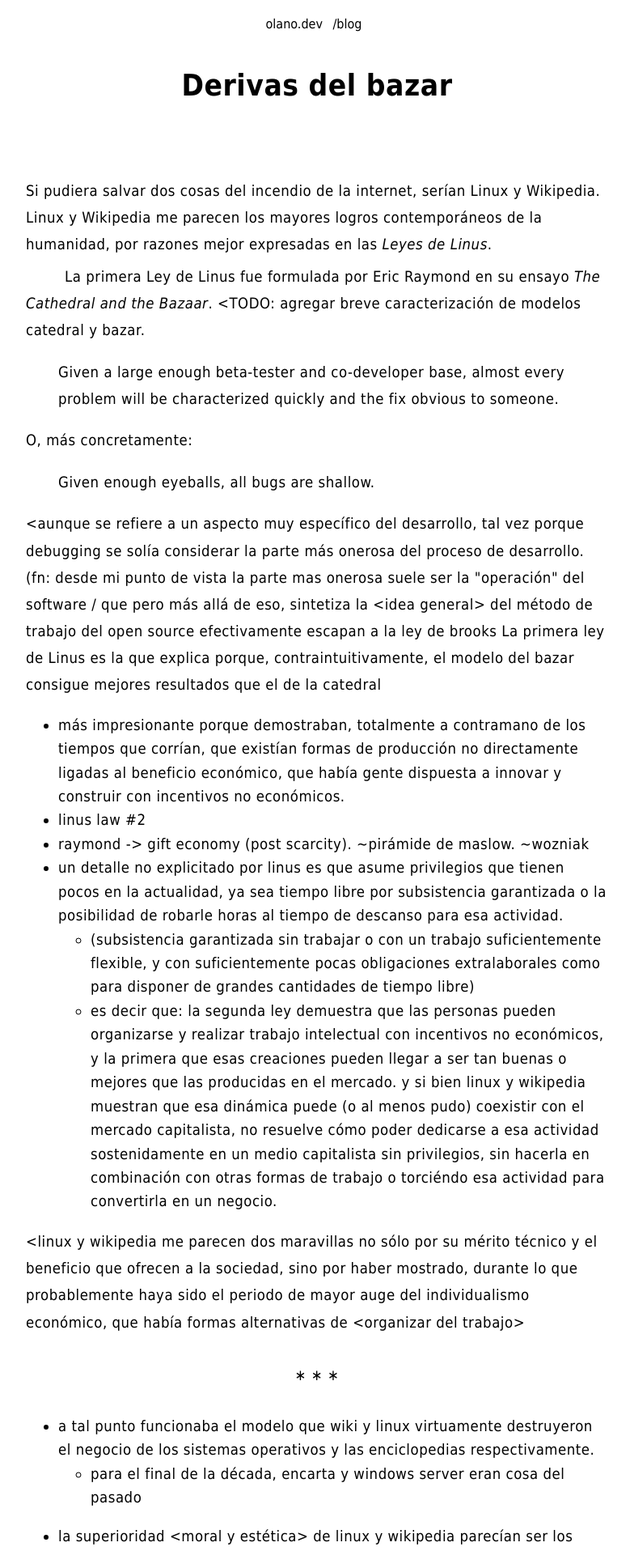
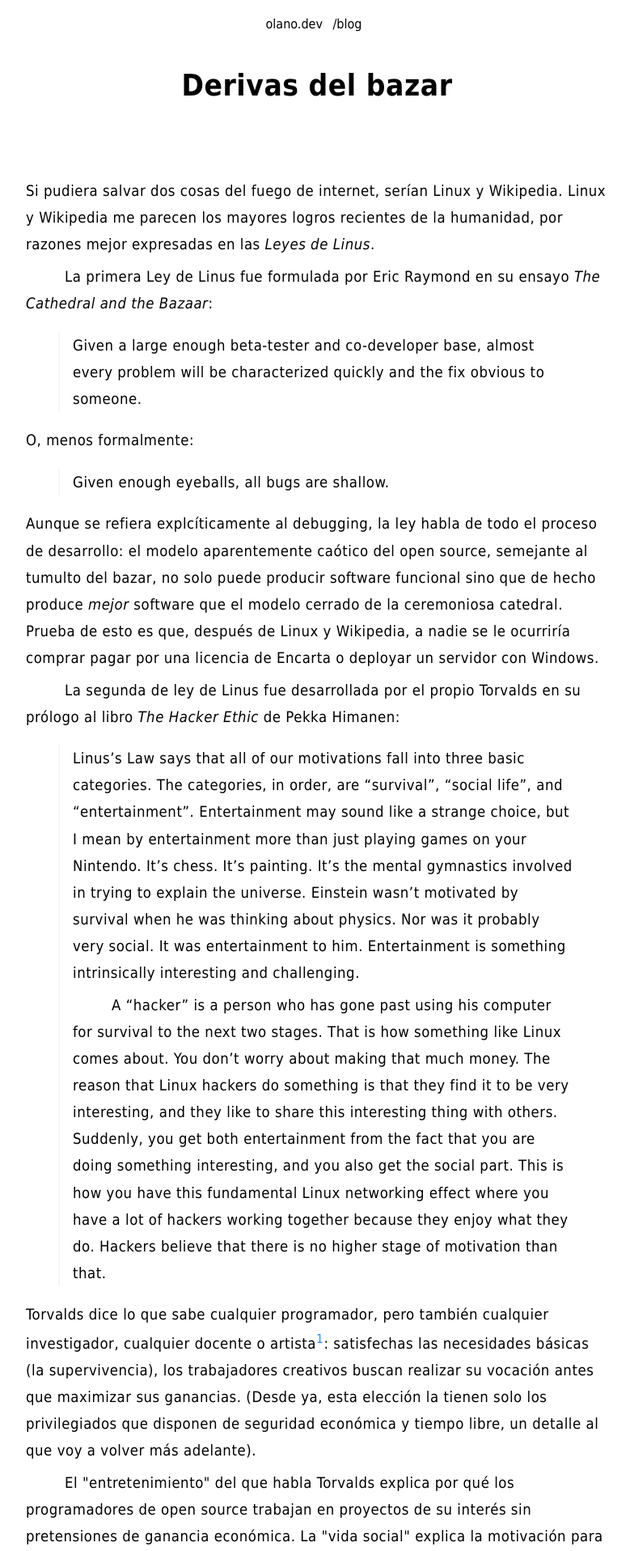
Before and after one commit to facundoolano/olano.dev, a Jekyll site: the page built from _posts/2023-11-05-derivas-del-bazar.html, in a window 1280 px wide. Shown: the top 1916 px of the page at 81% size, without its empty margins (248-1027 px from the left). Built offline with Jekyll 4.4.1, drawn with Linux system fonts in a browser that asks for light colours; some of the changed text lies outside the part shown.

Commit message:
flesh out first section

```diff
--- a/_posts/2023-11-05-derivas-del-bazar.html
+++ b/_posts/2023-11-05-derivas-del-bazar.html
@@ -5,16 +5,13 @@
 tags: [software]
 ---
 
-
 <p>
-Si pudiera salvar dos cosas del incendio de la internet, serían Linux y Wikipedia. Linux y Wikipedia me parecen los mayores logros contemporáneos de la humanidad, por razones mejor expresadas en las <i>Leyes de Linus</i>.
+Si pudiera salvar dos cosas del fuego de internet, serían Linux y Wikipedia. Linux y Wikipedia me parecen los mayores logros recientes de la humanidad, por razones mejor expresadas en las <i>Leyes de Linus</i>.
 </p>
 
 <p>
-La primera Ley de Linus fue formulada por Eric Raymond en su ensayo <i>The Cathedral and the Bazaar</i>.
-&lt;TODO: agregar breve caracterización de modelos catedral y bazar.
+La primera Ley de Linus fue formulada por Eric Raymond en su ensayo <i>The Cathedral and the Bazaar</i>:
 </p>
-
 
 <blockquote>
 <p>
@@ -23,7 +20,7 @@
 </blockquote>
 
 <p>
-O, más concretamente:
+O, menos formalmente:
 </p>
 
 <blockquote>
@@ -33,26 +30,33 @@
 </blockquote>
 
 <p>
-&lt;aunque se refiere a un aspecto muy específico del desarrollo,
-tal vez porque debugging se solía considerar la parte más onerosa del proceso de desarrollo. (fn: desde mi punto de vista la parte mas onerosa suele ser la "operación" del software / que
-pero más allá de eso, sintetiza la &lt;idea general&gt; del método de trabajo del open source
-efectivamente escapan a la ley de brooks
-La primera ley de Linus es la que explica porque, contraintuitivamente, el modelo del bazar consigue mejores resultados que el de la catedral
+Aunque se refiera explcíticamente al debugging, la ley habla de todo el proceso de desarrollo: el modelo aparentemente caótico del open source, semejante al tumulto del bazar, no solo puede producir software funcional sino que de hecho produce <i>mejor</i> software que el modelo cerrado de la ceremoniosa catedral. Prueba de esto es que, después de Linux y Wikipedia, a nadie se le ocurriría comprar pagar por una licencia de Encarta o deployar un servidor con Windows.
 </p>
 
-<ul class="org-ul">
-<li>más impresionante porque demostraban, totalmente a contramano de los tiempos que corrían, que existían formas de producción no directamente ligadas al beneficio económico, que había gente dispuesta a innovar y construir con incentivos no económicos.</li>
-<li>linus law #2</li>
-<li>raymond -&gt; gift economy (post scarcity). ~pirámide de maslow. ~wozniak</li>
-<li>un detalle no explicitado por linus es que asume privilegios que tienen pocos en la actualidad, ya sea tiempo libre por subsistencia garantizada o la posibilidad de robarle horas al tiempo de descanso para esa actividad.
-<ul class="org-ul">
-<li>(subsistencia garantizada sin trabajar o con un trabajo suficientemente flexible, y con suficientemente pocas obligaciones extralaborales como para disponer de grandes cantidades de tiempo libre)</li>
-<li>es decir que: la segunda ley demuestra que las personas pueden organizarse y realizar trabajo intelectual con incentivos no económicos, y la primera que esas creaciones pueden llegar a ser tan buenas o mejores que las producidas en el mercado. y si bien linux y wikipedia muestran que esa dinámica puede (o al menos pudo) coexistir con el mercado capitalista, no resuelve cómo poder dedicarse a esa actividad sostenidamente en un medio capitalista sin privilegios, sin hacerla en combinación con otras formas de trabajo o torciéndo esa actividad para convertirla en un negocio.</li>
-</ul></li>
-</ul>
+<p>
+La segunda de ley de Linus fue desarrollada por el propio Torvalds en su prólogo al libro <i>The Hacker Ethic</i> de Pekka Himanen:
+</p>
+
+<blockquote>
+<p>
+Linus’s Law says that all of our motivations fall into three basic categories. The categories, in order, are “survival”, “social life”, and “entertainment”. Entertainment may sound like a strange choice, but I mean by entertainment more than just playing games on your Nintendo. It’s chess. It’s painting. It’s the mental gymnastics involved in trying to explain the universe. Einstein wasn’t motivated by survival when he was thinking about physics. Nor was it probably very social. It was entertainment to him. Entertainment is something intrinsically interesting and challenging.
+</p>
 
 <p>
-&lt;linux y wikipedia me parecen dos maravillas no sólo por su mérito técnico y el beneficio que ofrecen a la sociedad, sino por haber mostrado, durante lo que probablemente haya sido el periodo de mayor auge del individualismo económico, que había formas alternativas de &lt;organizar del trabajo&gt;
+A “hacker” is a person who has gone past using his computer for survival to the next two stages. That is how something like Linux comes about. You don’t worry about making that much money. The reason that Linux hackers do something is that they find it to be very interesting, and they like to share this interesting thing with others. Suddenly, you get both entertainment from the fact that you are doing something interesting, and you also get the social part. This is how you have this fundamental Linux networking effect where you have a lot of hackers working together because they enjoy what they do. Hackers believe that there is no higher stage of motivation than that.
+</p>
+</blockquote>
+
+<p>
+Torvalds dice lo que sabe cualquier programador, pero también cualquier investigador, cualquier docente o artista<sup><a id="fnr.1" class="footref" href="#fn.1">1</a></sup>: satisfechas las necesidades básicas (la supervivencia), los trabajadores creativos buscan realizar su vocación antes que maximizar sus ganancias. (Desde ya, esta elección la tienen solo los privilegiados que disponen de seguridad económica y tiempo libre, un detalle al que voy a volver más adelante).
+</p>
+
+<p>
+El "entretenimiento" del que habla Torvalds explica por qué los programadores de open source trabajan en proyectos de su interés sin pretensiones de ganancia económica. La "vida social" explica la motivación para compartir ese trabajo, para formar comunidades y colaborar en otras tareas (como el debugging o la documentación), que son menos interesantes. Raymond y Himanen traducen esa motivación social en la búsqueda del prestigio y el reconocimiento entre pares. Apelando a cierta antropología inchequeable, algunos autores proponen que, en contextos de abundancia<sup><a id="fnr.2" class="footref" href="#fn.2">2</a></sup>, en lugar de una economía de mercado las comunidades se inclinan hacia una "cultura del regalo", en la que el estatus social deriva no de lo que se posee si no de lo que se da a los demás.
+</p>
+
+<p>
+Si combinamos las dos leyes de Linus vemos que, por lo menos en algunos contextos, las personas están dispuestas a trabajar sin incentivos económicos y que de su trabajo resultan bienes de mejor calidad que los que produce el trabajo asalariado. Linux y Wikipedia demostraron, durante lo que posiblemente haya sido el período de mayor hegemonía del individualismo liberal, que la mayor innovación y riqueza no surge de la competencia en el mercado sino de la colaboración voluntaria entre individuos apasionados por su trabajo y despreocupados por su supervivencia.
 </p>
 
 <div class="org-center">
@@ -68,10 +72,11 @@
 </ul></li>
 </ul>
 <ul class="org-ul">
-<li>la superioridad &lt;moral y estética&gt; de linux y wikipedia parecían ser los precursores de un nuevo paradigma de producción intelectual, un paradigma que parecía contradecir los valores de la época, el dominio absoluto del mercado. Acaso permitían imaginarse &lt;un futuro post-capitalista&gt; de la mano de la masificación de internet.
+<li>la superioridad &lt;moral y estética&gt; de linux y wikipedia parecían ser los precursores de un nuevo paradigma de producción intelectual. Acaso permitían imaginarse &lt;un futuro post-capitalista&gt; de la mano de la masificación de internet.
 <ul class="org-ul">
 <li>avancemos 20 años hasta el presente y preguntémonos qué fue del bazar. ¿son la producción comunitaria y la inteligencia colectiva la norma del trabajo intelectual?</li>
 <li>ahora que internet se globalizó y se masificó y penetró a casi todos los ámbitos de nuestra vida, ¿hubo otros linux y wikipedia? ¿podría volver a haberlos?</li>
+<li>daría la impresión de que Linux, en tanto proyecto de desarrollo colaborativo, fue menos un punto de partida que la culminación de la cultura Hacker de las décadas anteriores</li>
 </ul></li>
 
 <li>así como el concierto de voluntades que produjo y mantiene wikipedia cerró para siempre la posibilidad de crear un negocio alrededor de restringir el acceso a información enciclopédica, hoy resulta impensable la idea de volver a organizar un número semejante de voluntades sin un negocio de por medio.
@@ -95,7 +100,6 @@
 <ul class="org-ul">
 <li>pero si uno estudia quién hace el trabajo y quién se beneficia de él,</li>
 <li>&lt;y si evalúa cómo se verificaron las proyecciones que hacía la comunidad open source en el auge post-linux hacia fines de los 90</li>
-<li>daría la impresión de que Linux, en tanto proyecto de desarrollo colaborativo, fue menos un punto de partida que la culminación de la cultura Hacker de las décadas anteriores</li>
 <li>resulta evidente que el software libre y abierto atraviesa una crisis de identidad y de sostenibilidad</li>
 <li>los principales beneficiarios del open source son las big tech que montan sus productos alrededor del software "regalado" (en una absoluta desproporción con la financiación que hagan de su desarrollo y el software que las propias corporaciones provean a la facultad &#x2013;strategic openness&#x2014;)</li>
 <li>que a su vez tienen los recursos para esquivar las zonas grises legales reimplementando las partes que no pueden usar directamente</li>
@@ -103,7 +107,10 @@
 <li>como ahora hay personas y empresa que <i>dependen</i> de software open source para sus proyectos, para sus trabajos o sus negocios, es fácil que los mantenedores asuman inconscientemente un sentido de obligación a satisfacer las necesidades de los usuarios o, en el peor de los casos, que los usuarios perciban que tienen derecho a exigirla.</li>
 <li>el éxito técnico y de público de un proyecto open source está tan disociado de su sostenibilidad y de la remuneración a sus mantenedores que de hecho productos &lt;neurálgicos&gt; como openssl sobrevive precariamente por un par de trabajadores voluntarios</li>
 <li>quienes pretenden vivir del software libre que producen, aún si este muestra ser útil y necesario, lo tienen que hacer eligiendo la inseguridad económica, la precariedad laboral, y hasta recurriendo a la caridad</li>
-<li>quienes pretenden montar un negocio, vender servicios o montar empresas alrededor de un producto oss, tienen que someterse a reglas de competencia capitalista en las que llevan las de perder con las corporaciones que están mejor aceitadas para proveer servicios convenientes y que no tienen ataduras a una comunidad o una forma específica de relación con sus usuarios</li>
+<li>quienes pretenden montar un negocio, vender servicios o montar empresas alrededor de un producto oss, tienen que someterse a reglas de competencia capitalista en las que llevan las de perder con las corporaciones que están mejor aceitadas para proveer servicios convenientes y que no tienen ataduras a una comunidad o una forma específica de relación con sus usuarios
+<ul class="org-ul">
+<li>más allá de los problemas de sustentabilidad, todo esto implica que open source en tanto modelo de desarrollo decentralizado (por fuera de las corporaciones), ya no puede realizar la superioridad técnica que tenía hacia fines de los 90.</li>
+</ul></li>
 </ul></li>
 
 <li>será este el problema que había pronosticado el movimiento de software libre? la traición a la causa que fue la alternativa business-friendly del open source? se hubiera prevenido aferrandose al copyleft, se puede solucionar reviviendolo?
@@ -174,23 +181,29 @@
 <div id="outline-container-orgbdb1901" class="outline-3">
 <h3 id="orgbdb1901">cathedral and the bazaar</h3>
 </div>
+<div id="outline-container-org4fe6229" class="outline-3">
+<h3 id="org4fe6229">the hacker ethic</h3>
+</div>
 <div id="outline-container-orga903d6e" class="outline-3">
 <h3 id="orga903d6e">homesteading the noosphere</h3>
 </div>
-<div id="outline-container-org4fe6229" class="outline-3">
-<h3 id="org4fe6229">the hacker ethic</h3>
+<div id="outline-container-org7be964d" class="outline-3">
+<h3 id="org7be964d"><a href="https://firstmonday.org/ojs/index.php/fm/article/download/631/552?inline=1">https://firstmonday.org/ojs/index.php/fm/article/download/631/552?inline=1</a></h3>
+</div>
+<div id="outline-container-orgdb087ed" class="outline-3">
+<h3 id="orgdb087ed"><a href="https://mako.cc/copyrighteous/libreplanet-2018-keynote">https://mako.cc/copyrighteous/libreplanet-2018-keynote</a></h3>
 </div>
 <div id="outline-container-org541cbd8" class="outline-3">
 <h3 id="org541cbd8">varoufakis</h3>
-</div>
-<div id="outline-container-orgdb087ed" class="outline-3">
-<h3 id="orgdb087ed"><a href="https://mako.cc/copyrighteous/libreplanet-2018-keynote">https://mako.cc/copyrighteous/libreplanet-2018-keynote</a></h3>
 </div>
 <div id="outline-container-orgb87a6a4" class="outline-3">
 <h3 id="orgb87a6a4"><a href="https://www.boringcactus.com/2020/08/13/post-open-source.html">https://www.boringcactus.com/2020/08/13/post-open-source.html</a></h3>
 </div>
 <div id="outline-container-org77ced00" class="outline-3">
 <h3 id="org77ced00"><a href="https://dev.to/zkat/a-system-for-sustainable-foss-11k9">https://dev.to/zkat/a-system-for-sustainable-foss-11k9</a></h3>
+</div>
+<div id="outline-container-orgf726344" class="outline-3">
+<h3 id="orgf726344"><a href="https://increment.com/open-source/the-rise-of-few-maintainer-projects/">https://increment.com/open-source/the-rise-of-few-maintainer-projects/</a></h3>
 </div>
 <div id="outline-container-org6b33dd3" class="outline-3">
 <h3 id="org6b33dd3"><a href="https://stratechery.com/2019/aws-mongodb-and-the-economic-realities-of-open-source/">https://stratechery.com/2019/aws-mongodb-and-the-economic-realities-of-open-source/</a></h3>
@@ -207,37 +220,17 @@
 <div id="outline-container-org8ac3ade" class="outline-3">
 <h3 id="org8ac3ade">los caminos de la libertad</h3>
 </div>
-
-<div id="outline-container-org9c61d80" class="outline-3">
-<h3 id="org9c61d80">? <a href="https://increment.com/open-source/the-rise-of-few-maintainer-projects/">https://increment.com/open-source/the-rise-of-few-maintainer-projects/</a></h3>
-</div>
 </div>
 
 <div id="outline-container-orga5fef9a" class="outline-2">
 <h2 id="orga5fef9a">tareas</h2>
 <div class="outline-text-2" id="text-orga5fef9a">
 </div>
-<div id="outline-container-orgd7b394b" class="outline-3">
-<h3 id="orgd7b394b"><span class="done DONE">DONE</span> transcribir nuevo outline</h3>
-<div class="outline-text-3" id="text-orgd7b394b">
-</div>
-</div>
-<div id="outline-container-org437df9f" class="outline-3">
-<h3 id="org437df9f"><span class="done DONE">DONE</span> mergear 2 outlines, mover resto a notas</h3>
-</div>
 <div id="outline-container-org9110ea9" class="outline-3">
 <h3 id="org9110ea9"><span class="todo TODO">TODO</span> flesh out gift economy</h3>
 </div>
 <div id="outline-container-org670b6de" class="outline-3">
 <h3 id="org670b6de"><span class="todo TODO">TODO</span> limpiar outline</h3>
-</div>
-<div id="outline-container-org45a380d" class="outline-3">
-<h3 id="org45a380d"><span class="todo TODO">TODO</span> cleanup intro</h3>
-</div>
-<div id="outline-container-orgf053703" class="outline-3">
-<h3 id="orgf053703"><span class="done DONE">DONE</span> terminar hacker ethic</h3>
-<div class="outline-text-3" id="text-orgf053703">
-</div>
 </div>
 <div id="outline-container-org7582b33" class="outline-3">
 <h3 id="org7582b33"><span class="todo TODO">TODO</span> pasar en limpio fuentes</h3>
@@ -253,6 +246,10 @@
 <div id="outline-container-org5c053c6" class="outline-2">
 <h2 id="org5c053c6">Notas sueltas</h2>
 <div class="outline-text-2" id="text-org5c053c6">
+<p>
+&lt;es decir que: la segunda ley demuestra que las personas pueden organizarse y realizar trabajo intelectual con incentivos no económicos, y la primera que esas creaciones pueden llegar a ser tan buenas o mejores que las producidas en el mercado. y si bien linux y wikipedia muestran que esa dinámica puede (o al menos pudo) coexistir con el mercado capitalista, no resuelve cómo poder dedicarse a esa actividad sostenidamente en un medio capitalista sin privilegios, sin hacerla en combinación con otras formas de trabajo o torciéndo esa actividad para convertirla en un negocio.
+</p>
+
 <p>
 &lt;En un principio, el software estaba lejos de ser un negocio. El software fue primero una molestia, una especie de traba burocrática para conseguir que la computadora hiciera lo que se necesitaba que hiciera. Después, derivó en disciplinas académica y profesional. Todavía después, con la propagación de las microcomputadoras en las universidades y las computadoras personales, el software se convirtió en terreno de creación y de satisfacción intelectual.
 </p>
@@ -336,3 +333,19 @@
 </p>
 </div>
 </div>
+<div id="footnotes">
+<!--h2 class="footnotes">Nota al pie de p&aacute;gina: </h2-->
+<h2 class="footnotes">Notas: </h2>
+<div id="text-footnotes">
+
+<div class="footdef"><sup><a id="fn.1" class="footnum" href="#fnr.1">1</a></sup> <div class="footpara"><p class="footpara">
+Himanen cita a Steve Wozniak, que expresa una filosofía de vida equivalente a la ley de Linus (<i>H = F<sup>3</sup>, Happiness equals food, fun and friends</i>) y vincula a los dos con la <a href="https://es.wikipedia.org/wiki/Pir%C3%A1mide_de_Maslow">jerarquía de las necesidades humanas de Maslow</a>.
+</p></div></div>
+
+<div class="footdef"><sup><a id="fn.2" class="footnum" href="#fnr.2">2</a></sup> <div class="footpara"><p class="footpara">
+&lt;La abundancia se puede interpretar de dos formas. Por un lado, en el "mundo real", como la ausencia de presiones económicas de subsistencia que supone Torvalds. Por otro, en el mundo digital considerado como espacio separado, como el libre acceso a la información en la web temprana y el libre acceso al software en el medio hacker de los años 70 y 80. Fue forzando la escasez artificial, mediante licencias y plataformas cerradas, que se introdujo la lógica de mercado en esos ambientes.&gt;
+</p></div></div>
+
+
+</div>
+</div>
--- a/assets/css/main.css
+++ b/assets/css/main.css
@@ -103,3 +103,8 @@
     font-size: 1rem;
     overflow-x: auto;
 }
+
+blockquote {
+    border-left: 2px solid whitesmoke;
+    padding-left: 1rem;
+}
```
Also changed, not shown: org/_posts/2023-11-05-derivas-del-bazar.org (+29 -34 lines).
